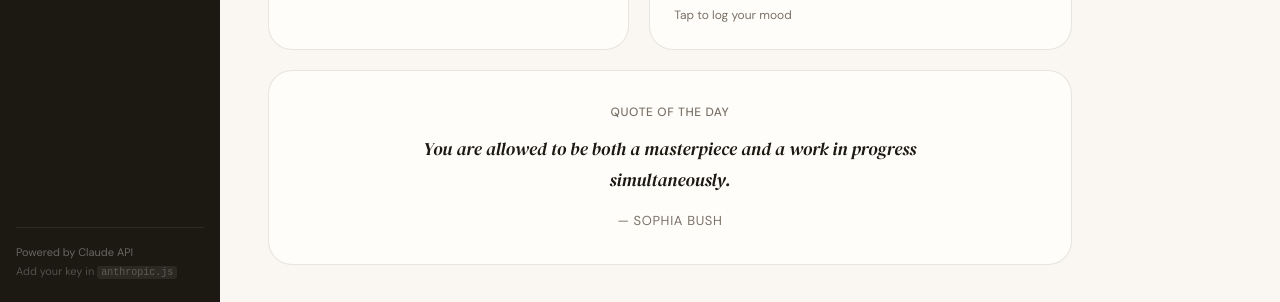
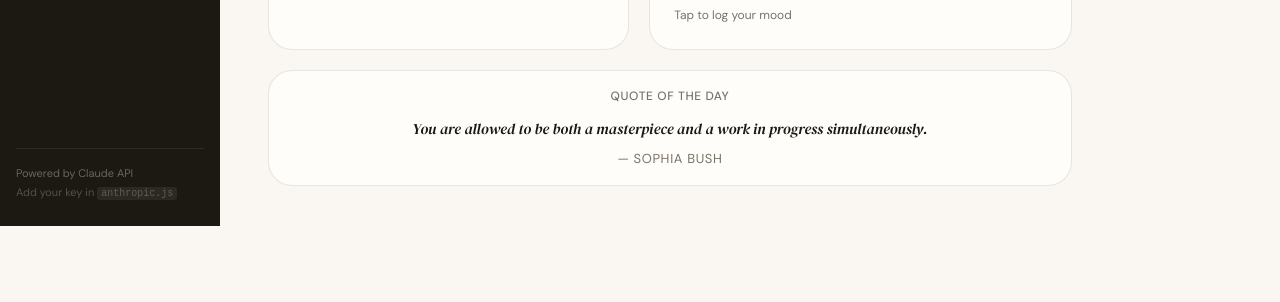
Before and after one commit to tenarosenblum/tena-app, a React (Vite) app: page / in a window 1280 px wide. Shown: the part 626-928 px from the top of the page. After the commit the page ends 852 px from the top, so only its background shows below. Built offline with nearby package versions, Linux system fonts and the light colour scheme; no server answers; the database is empty.

Commit message:
shrink quote box

```diff
--- a/src/pages/DailyPage.css
+++ b/src/pages/DailyPage.css
@@ -79,8 +79,8 @@
 .mood-section {
   grid-column: 2;
   grid-row: 2;
+  align-self: stretch;
 }
-
 .section-header {
   display: flex;
   align-items: center;
@@ -216,7 +216,7 @@
   flex-direction: column;
   align-items: center;
   text-align: center;
-  padding: 32px 40px;
+  padding: 16px 40px;
   background: var(--warm-white);
   border-color: var(--border);
 }
@@ -227,11 +227,11 @@
 
 .quote-text {
   font-family: var(--font-display);
-  font-size: 18px;
+  font-size: 15px;
   color: var(--ink);
-  line-height: 1.7;
+  line-height: 1.5;
   max-width: 600px;
-  margin-bottom: 16px;
+  margin-bottom: 8px;
   font-style: italic;
 }
 
```
